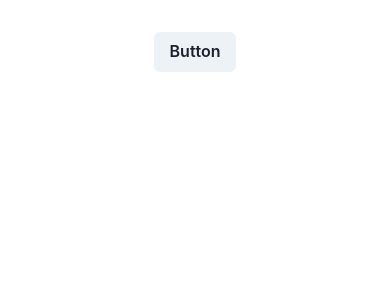
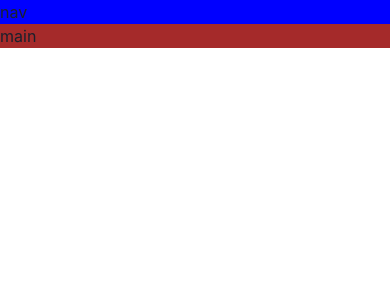
Before and after one commit to MedJelil/Game-Hub, a React (Vite) app: page / in a window 390 px wide. Shown: the top 300 px of the page. Built offline with nearby package versions, Linux system fonts and the light colour scheme.

Commit message:
build a responsive layout

```diff
--- a/src/App.tsx
+++ b/src/App.tsx
@@ -1,13 +1,28 @@
-import { Button } from '@chakra-ui/react'
-import './App.css'
+import { Grid, GridItem, Show } from "@chakra-ui/react";
 
 function App() {
-
   return (
     <>
-      <Button>Button</Button>
+      <Grid
+        templateAreas={{
+          base: `"nav "  " main"`,
+          lg: `"nav nav " " side main"`,
+        }}
+      >
+        <GridItem bg={"blue"} area={"nav"}>
+          nav
+        </GridItem>
+        <Show above="lg">
+          <GridItem bg={"pink"} area={"side"}>
+            side
+          </GridItem>
+        </Show>
+        <GridItem bg={"brown"} area={"main"}>
+          main
+        </GridItem>
+      </Grid>
     </>
-  )
+  );
 }
 
-export default App
+export default App;
```
